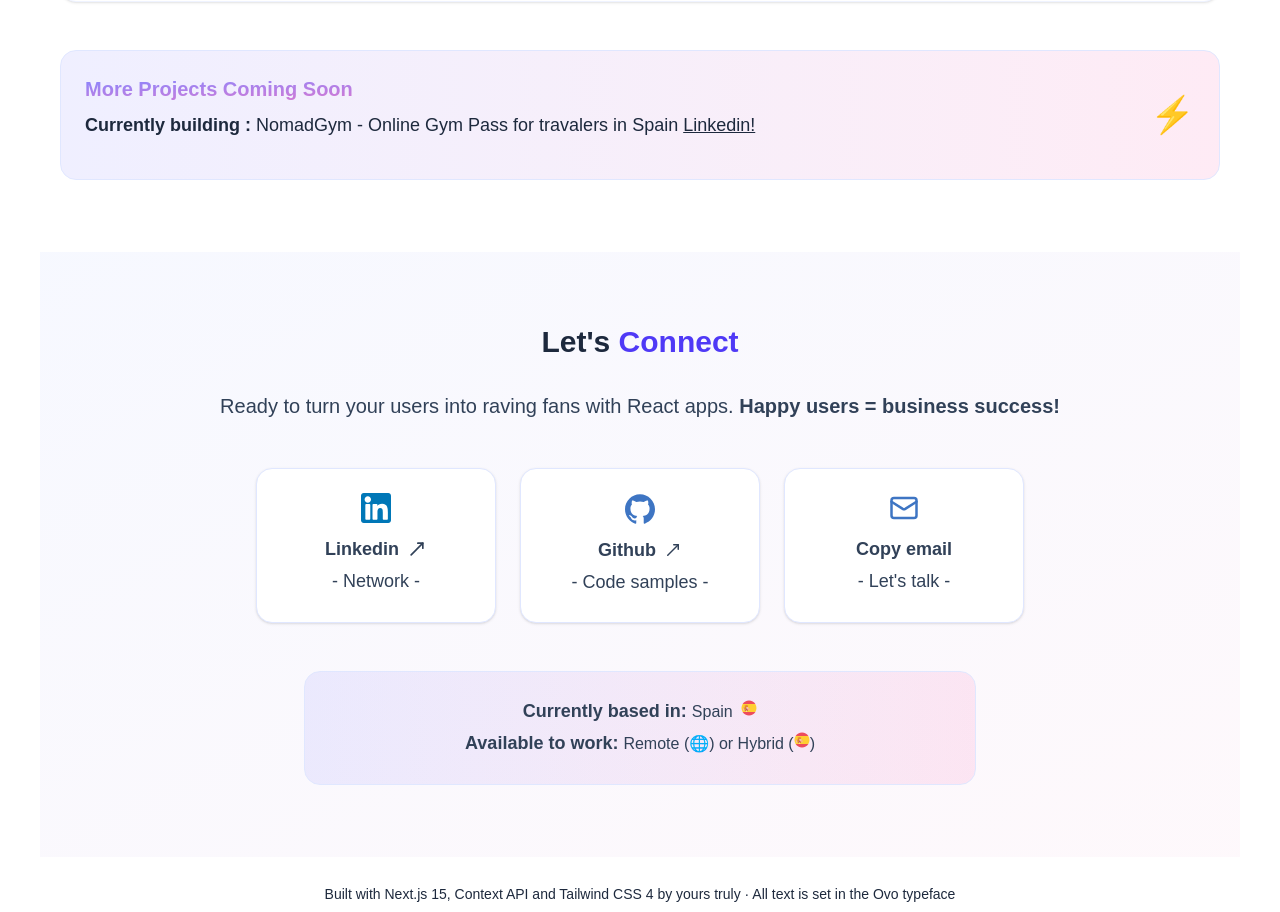
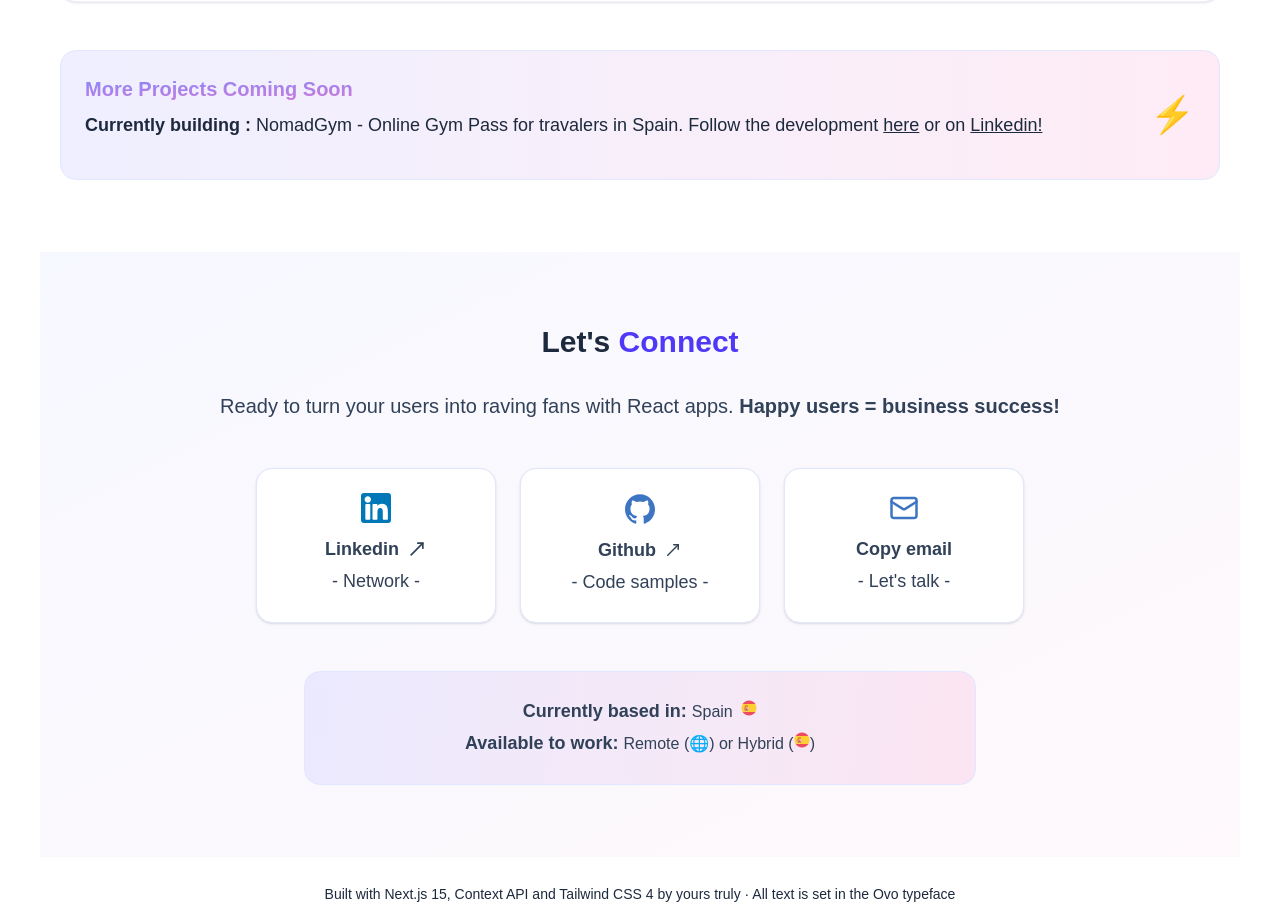
Before and after one commit to verobelo/portfolio-v2, a Next.js app: page / in a window 1280 px wide. Shown: the part 2494-3406 px from the top of the page. Built offline with nearby package versions, Linux system fonts and the light colour scheme; a web font is replaced by a local one.

Commit message:
Add translations to links

```diff
--- a/_utils/translations.js
+++ b/_utils/translations.js
@@ -54,7 +54,10 @@ export const translations = {
     projects: {
       additional1: 'More Projects Coming Soon',
       additional2: 'Currently building',
-      additional3: 'NomadGym - Online Gym Pass for travalers in Spain',
+      additional3:
+        'NomadGym - Online Gym Pass for travalers in Spain. Follow the development ',
+      additional4: 'here',
+      additional5: ' or on ',
       code: 'Code',
       demoAccess: 'Demo Access',
       demoVideoText: 'See 2-min video',
@@ -144,7 +147,9 @@ export const translations = {
       additional1: 'Más proyectos próximamente',
       additional2: 'Actualmente creando',
       additional3:
-        'NomadGym - Plataforma agregadora de gimnasios con gym-pass unificado para viajeros',
+        'NomadGym - Plataforma agregadora de gimnasios con gym-pass unificado para viajeros. Siga el desarrollo ',
+      additional4: 'aqui',
+      additional5: ' o en ',
       code: 'Código',
       demoAccess: 'Acceso a la Demo',
       demoVideoText: 'Ver video (2min)',
```
